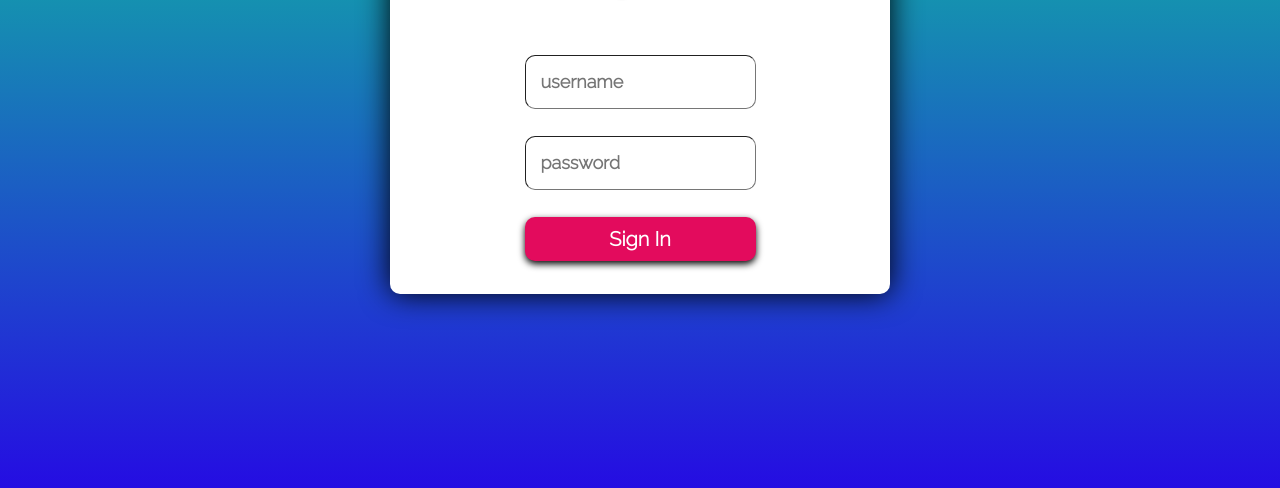
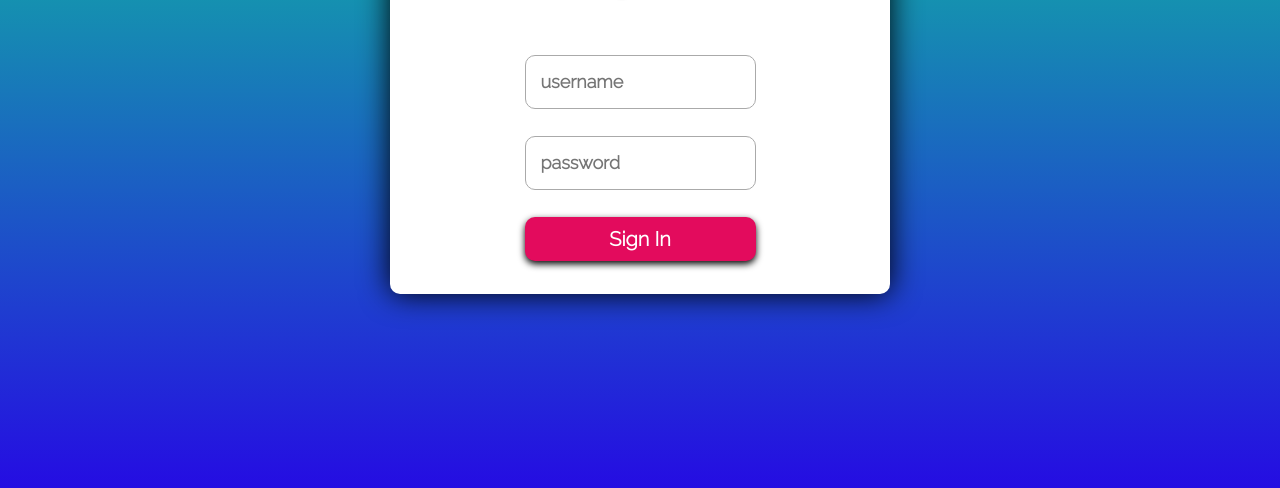
Before and after one commit to kyle-penrose/kyle-penrose-login-ui-project, a plain HTML site: page index.html in a window 1280 px wide. Shown: the part 306-794 px from the top of the page. Drawn offline with Linux system fonts and the light colour scheme.

Commit message:
thinned out the input form border and made their outline consistent whether selected or not.

```diff
--- a/login-styles.css
+++ b/login-styles.css
@@ -85,7 +85,10 @@ button:active {
 	min-width: 170px;
 	min-height: 42px;
 	border-radius: 10px;
-	border-width: 1px;
+
+/*	border: none;*/
+	border:1px solid #AAAAAA;
+	outline: none;
 
 	/* text style */
 	font-family: 'Raleway',sans-serif;
```
Also changed, not shown: index.html (+3 -0 lines).
